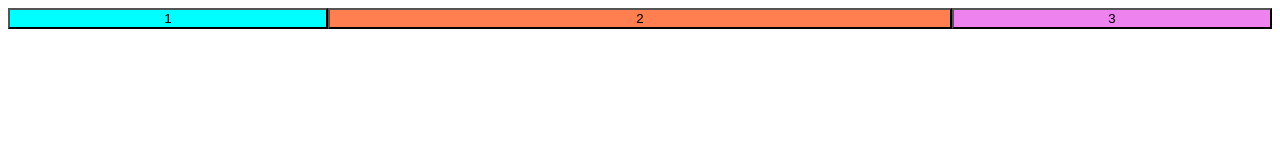
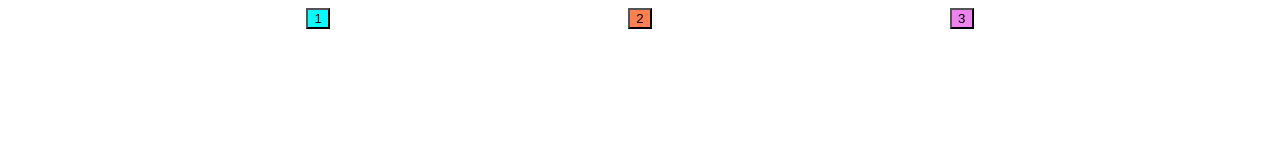
Before and after one commit to czyzowicz/Grid-Flexbox, a plain HTML site: page flexbox/index.html in a window 1280 px wide. Drawn offline with Linux system fonts and the light colour scheme.

Commit message:
flexbox training2

```diff
--- a/flexbox/style.css
+++ b/flexbox/style.css
@@ -1,18 +1,18 @@
 .div {
     display: flex;
+    justify-content: space-evenly;
+
 }
 
 .button1 {
-    flex: 1;
     background-color: aqua;
 }
 
 .button2 {
-    flex: 2;
     background-color: coral;
+
 }
 
 .button3 {
-    flex: 1;
     background-color: violet
 }
```
